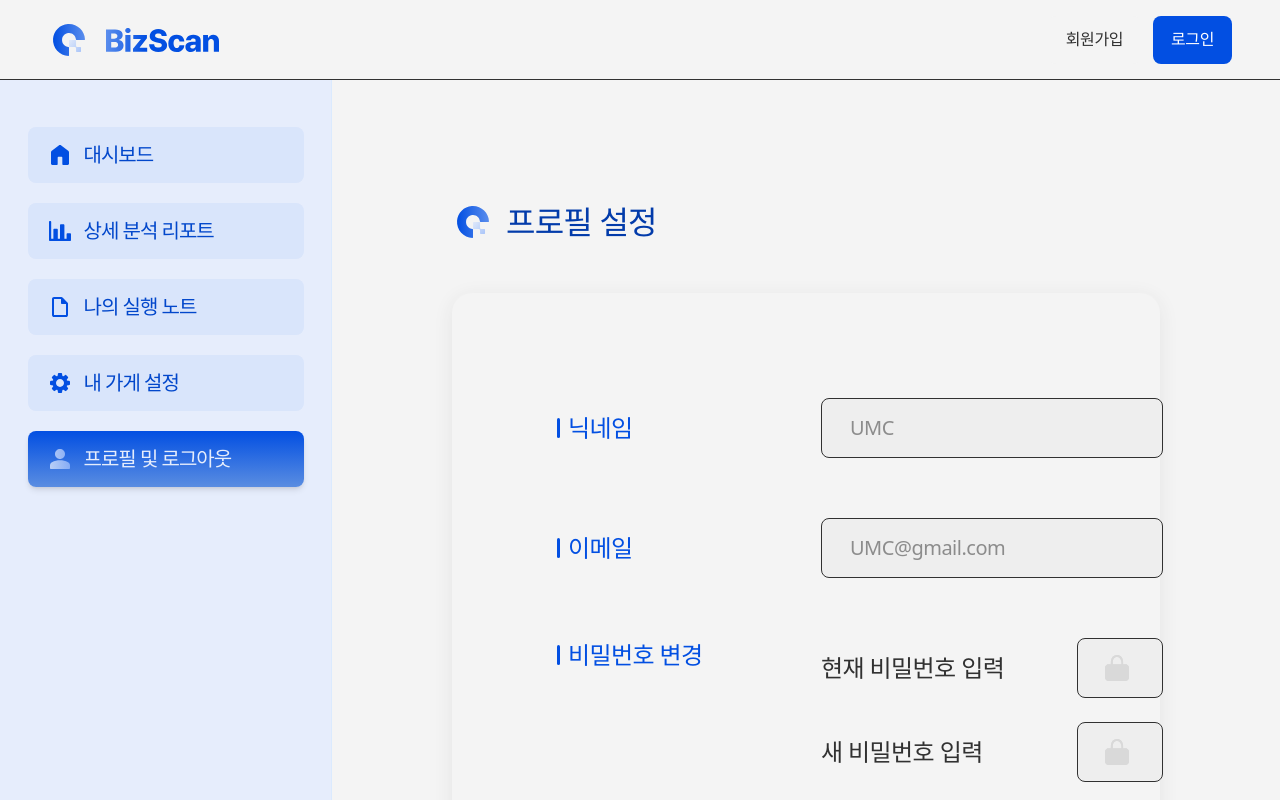
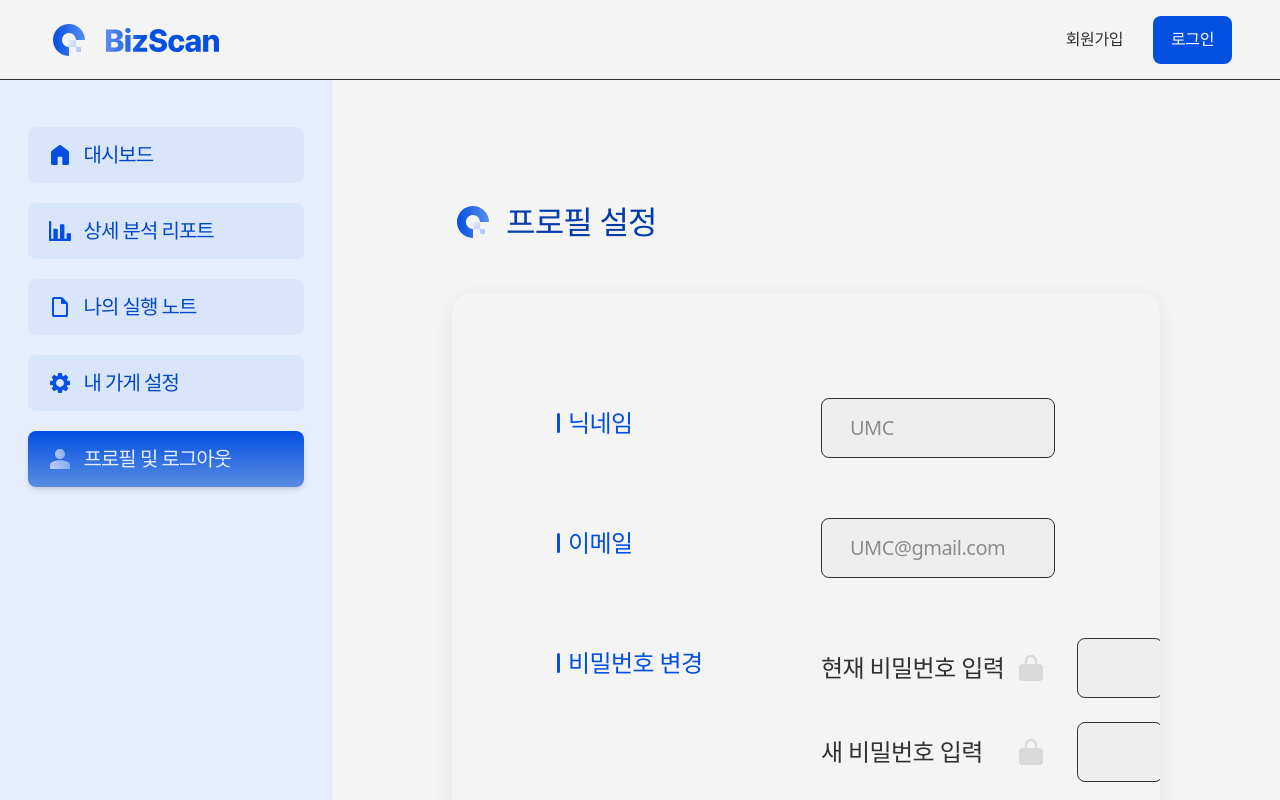
Before and after one commit to biz-scan/bizscan-fe, a React (Vite) app: page /profile in a window 1280 px wide. Shown: the top 800 px of the page. Built offline with nearby package versions, Linux system fonts and the light colour scheme.

Commit message:
[Feat]프로필 및 로그아웃 UI

```diff
--- a/src/components/ProfilePage/FieldLabel.tsx
+++ /dev/null
@@ -1,12 +0,0 @@
-interface FieldLabelProps {
-    text: string;
-  }
-
-  export default function FieldLabel({ text }: FieldLabelProps) {
-    return (
-      <div className="flex items-center gap-[8px] whitespace-nowrap">
-        <span className="h-[20px] w-[3px] shrink-0 bg-blue-normal rounded-full" />
-        <h5 className="text-blue-normal">{text}</h5>
-      </div>
-    );
-  }
--- a/src/pages/ProfilePage.tsx
+++ b/src/pages/ProfilePage.tsx
@@ -1,7 +1,7 @@
 import * as React from 'react';
 
 import Simbol from '@/assets/icons/Logo/Simbol.svg?react';
-import FieldLabel from '@/components/ProfilePage/FieldLabel';
+import FieldLabel from '@/components/common/FieldLabel';
 import LogoutDialog from '@/components/ProfilePage/LogoutDialog';
 import { Button } from '@/components/ui/Button';
 import { Input } from '@/components/ui/Input';
@@ -43,60 +43,69 @@ export default function ProfilePage() {
 
   return (
     <div className="min-h-screen bg-grey-light">
-      <div className="mx-auto w-full max-w-[1348px] px-[120px] py-[120px]">
+      <div className="mx-auto w-full max-w-[1348px] px-6 py-16 md:px-10 md:py-20 xl:px-[120px] xl:py-[120px]">
         <div className="flex items-center gap-3">
           <Simbol className="h-[42px] w-[42px]" />
           <h3 className="text-blue-dark">프로필 설정</h3>
         </div>
 
-        <div className="mt-[48px]">
-          <div className="w-full min-h-[718px] rounded-[20px] bg-grey-light shadow-normal px-[105px] py-[105px]">
-            <div className="grid grid-cols-[220px_1fr] gap-x-[44px] gap-y-[60px]">
+        <div className="mt-12 xl:mt-[48px]">
+          <div className="w-full min-h-[718px] rounded-[20px] bg-grey-light shadow-normal px-6 py-10 md:px-10 md:py-14 xl:px-[105px] xl:py-[105px] overflow-hidden">
+            <div className="grid grid-cols-1 md:grid-cols-[220px_1fr] gap-x-[44px] gap-y-10 md:gap-y-[60px]">
+              <div className="md:pt-2">
                 <FieldLabel text="닉네임" />
-              <div className="max-w-[722px]">
+              </div>
+
+              <div className="min-w-0 md:max-w-[722px]">
                 <Input
-                  className="typo-p1-regular text-grey-darker bg-grey-light-hover"
+                  className="typo-p1-regular bg-grey-light-hover text-grey-darker w-full"
                   placeholder="UMC"
                   value={form.nickname}
                   onChange={handleChange('nickname')}
                 />
               </div>
 
+              <div className="md:pt-2">
                 <FieldLabel text="이메일" />
-              <div className="max-w-[722px]">
+              </div>
+
+              <div className="min-w-0 md:max-w-[722px]">
                 <Input
-                  className="typo-p1-regular text-grey-darker bg-grey-light-hover"
+                  className="typo-p1-regular bg-grey-light-hover text-grey-darker w-full"
                   placeholder="UMC@gmail.com"
                   value={form.email}
                   onChange={handleChange('email')}
                 />
               </div>
 
-              <div className="flex items-start">
+              <div className="md:pt-2">
                 <FieldLabel text="비밀번호 변경" />
               </div>
 
-              <div className="max-w-[722px] space-y-6">
-                <div className="grid grid-cols-[240px_1fr] items-center gap-4">
-                  <p className="typo-lead-semibold text-grey-darker">
+              <div className="min-w-0 md:max-w-[722px] space-y-6">
+                <div className="grid grid-cols-1 min-[1200px]:grid-cols-[240px_1fr] items-center gap-4">
+                  <p className="typo-lead-semibold text-grey-darker whitespace-nowrap">
                     현재 비밀번호 입력
                   </p>
+                  <div className="min-w-0">
                     <Input
                       type="password"
-                    className="typo-p1-regular text-grey-darker bg-grey-light-hover"
+                      className="typo-p1-regular bg-grey-light-hover text-grey-darker w-full"
                       placeholder="***"
                       value={form.currentPassword}
                       onChange={handleChange('currentPassword')}
                     />
                   </div>
+                </div>
 
-                <div className="grid grid-cols-[240px_1fr] items-center gap-4">
-                  <p className="typo-lead-semibold text-grey-darker">
+                <div className="grid grid-cols-1 min-[1200px]:grid-cols-[240px_1fr] items-center gap-4">
+                  <p className="typo-lead-semibold text-grey-darker whitespace-nowrap">
                     새 비밀번호 입력
                   </p>
+                  <div className="min-w-0">
                     <Input
                       type="password"
-                    className="typo-p1-regular text-grey-darker bg-grey-light-hover"
+                      className="typo-p1-regular bg-grey-light-hover text-grey-darker w-full"
                       placeholder="***"
                       value={form.newPassword}
                       onChange={handleChange('newPassword')}
@@ -104,8 +113,10 @@ export default function ProfilePage() {
                   </div>
                 </div>
               </div>
+            </div>
 
-            <div className="mt-[60px] flex justify-end">
+            {/* 저장 */}
+            <div className="mt-10 md:mt-[60px] flex justify-end">
               <Button size="lg" onClick={handleSave} disabled={isSaving}>
                 저장하기
               </Button>
@@ -113,6 +124,7 @@ export default function ProfilePage() {
           </div>
         </div>
 
+        {/* 로그아웃 */}
         <div className="mt-8 flex justify-end">
           <LogoutDialog nickname={form.nickname} onConfirm={handleLogout} />
         </div>
```
Lines whose indentation alone changed are shown as unchanged.
